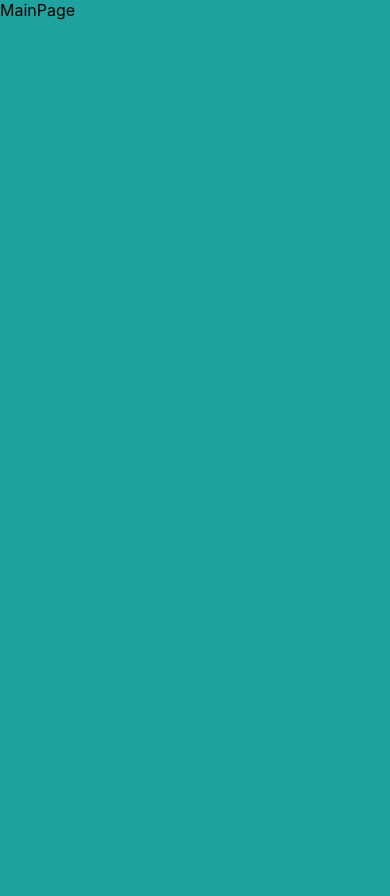
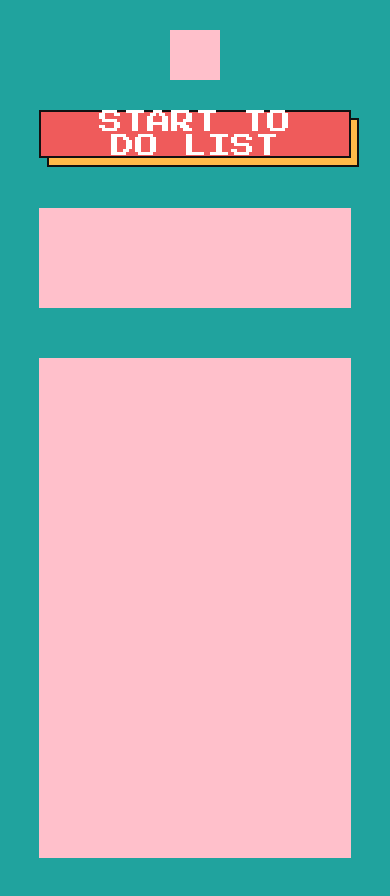
Before and after one commit to kbojarowska/DoTheBeast, a React (Create React App) app in the folder frontend/: page /main in a window 390 px wide. Shown: the top 896 px of the page. Before the commit the page ends 844 px from the top, so only its background shows below. Built offline with nearby package versions, Linux system fonts and the light colour scheme.

Commit message:
Create mockup layout for main page

```diff
--- a/frontend/src/pages/MainPage/MainPage.js
+++ b/frontend/src/pages/MainPage/MainPage.js
@@ -1,8 +1,17 @@
 import React from 'react'
+import { Button } from '../../components'
+import './MainPage.scss'
 
 const MainPage = () => {
 	return (
-		<div>MainPage</div>
+		<div>
+			<div className="menu-icon"/>
+			<Button>START TO DO LIST</Button>
+			<div className="main-content">
+				<div className="todolist-container"/>
+				<div className="throphies-container"/>
+			</div>
+		</div>
 	)
 }
 
--- /dev/null
+++ b/frontend/src/pages/MainPage/MainPage.scss
@@ -0,0 +1,67 @@
+
+.button {
+  margin: 50px auto;
+}
+
+.menu-icon {
+  height: 50px;
+  width: 50px;
+  background-color: pink;
+  position: absolute;
+  top: 50px;
+  left: 10%;
+}
+
+.main-content {
+  margin: 50px auto;
+  width: 80%;
+  display: flex;
+  flex-direction: row;
+  gap: 5%;
+  justify-content: center;
+
+  .todolist-container,
+  .throphies-container {
+    background-color: pink;
+    height: 500px;
+  }
+
+  .todolist-container {
+    width: 60%;
+  }
+
+  .throphies-container {
+    width: 40%;
+  }
+}
+
+@media (max-width: 768px) {
+  body {
+      overflow-y: scroll;
+  }
+
+  .menu-icon {
+    position: static;
+    margin: 30px auto;
+  }
+
+  .button {
+    margin: 30px auto;
+    max-width: 80%;
+  }
+
+  .main-content {
+    flex-direction: column-reverse;
+    align-items: center;
+    gap: 50px;
+
+    .todolist-container,
+    .throphies-container {
+      width: 100%;
+    }
+
+    .throphies-container {
+      height: 100px;
+    }
+  }
+}
```
